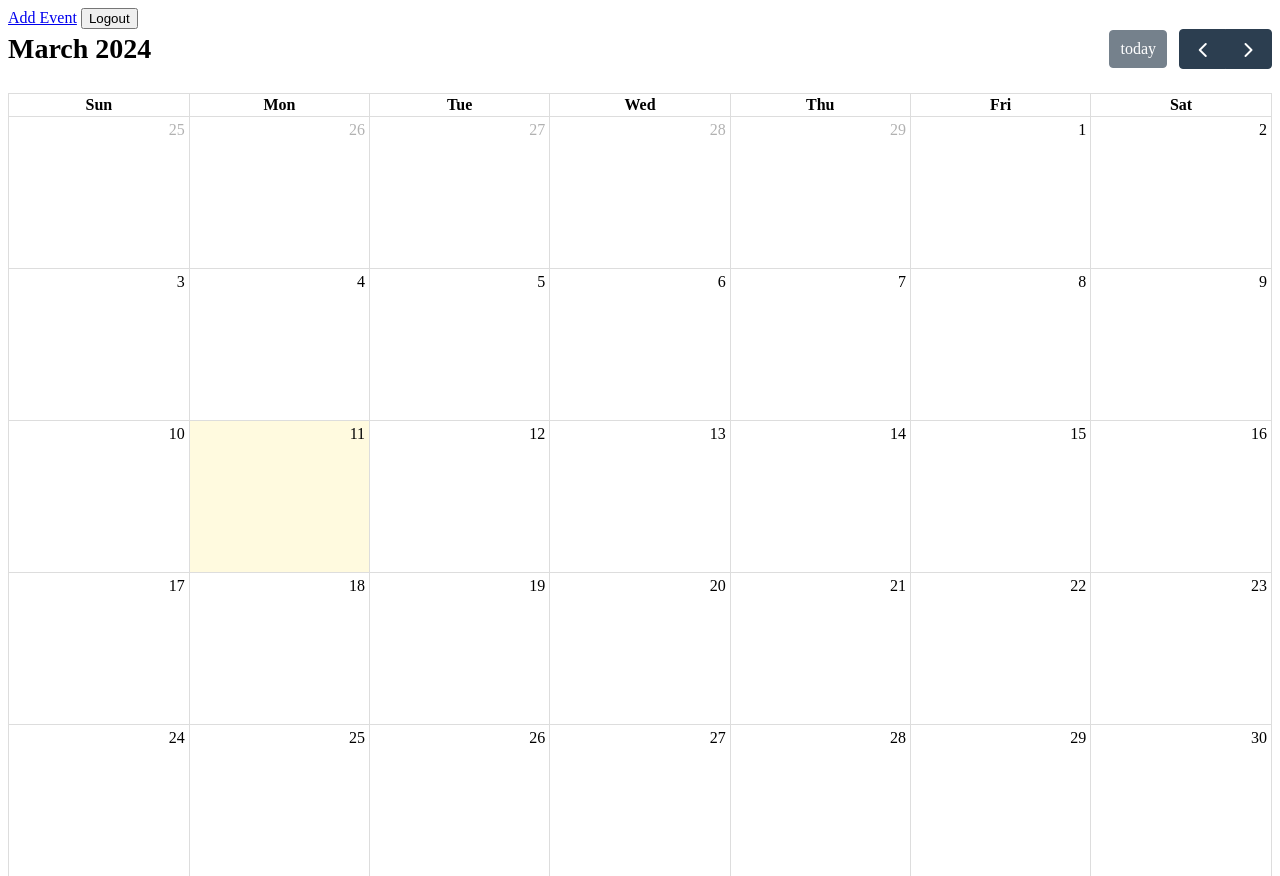
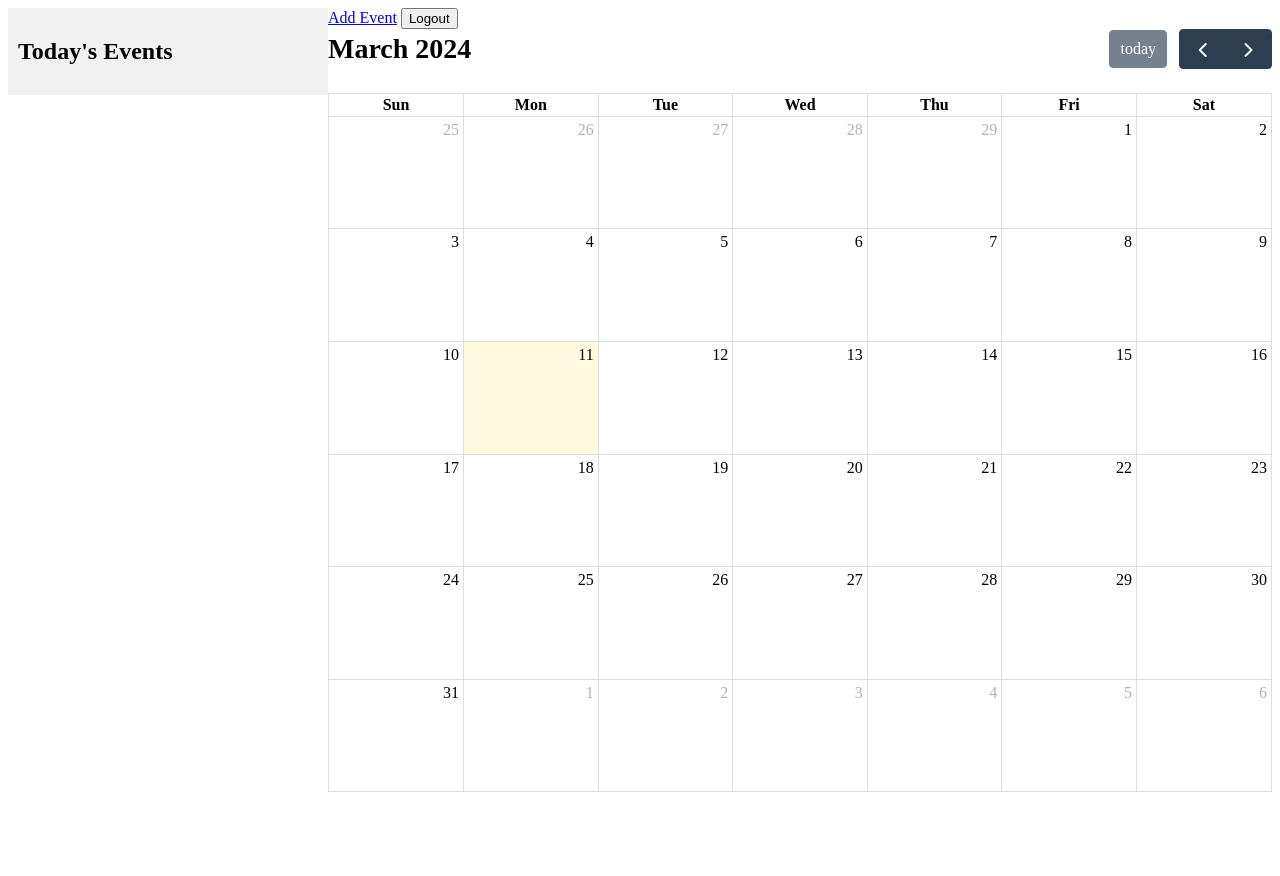
Before and after one commit to matt-wilky/Hello_flask, a Flask app: page /calendar in a window 1280 px wide. Shown: the top 876 px of the page. After the commit the page ends 792 px from the top, so only its background shows below. Run offline with Flask 3, Linux system fonts and the light colour scheme; the visitor is signed in with stand-in values (Sample User, id 1); data that the repository does not hold is empty; some libraries are stand-ins or nearby versions.

Commit message:
Edited in the event sidebar

```diff
--- a/app.py
+++ b/app.py
@@ -1,13 +1,13 @@
 from flask import Flask, render_template, request, redirect, url_for, session
 from flask_sqlalchemy import SQLAlchemy
-from datetime import datetime
+from datetime import datetime, timedelta
 from werkzeug.security import generate_password_hash, check_password_hash
 
 app = Flask(__name__)
 app.secret_key = 'software_engineering'
 
 # Update the SQL Server connection string for Azure SQL Server
-connection_string = 'DRIVER={ODBC Driver 17 for SQL Server};SERVER=time-manager-24.database.windows.net;DATABASE=time-manager-database;UID=CloudSAe3d0c2d0;PWD=Suarez89!;Encrypt=yes;TrustServerCertificate=no;Connection Timeout=1000;'
+connection_string = 'DRIVER={ODBC Driver 17 for SQL Server};SERVER=time-manager-24.database.windows.net;DATABASE=time-manager-database;UID=CloudSAe3d0c2d0;PWD=Suarez89!;Encrypt=yes;TrustServerCertificate=no;Connection Timeout=1500;'
 app.config['SQLALCHEMY_DATABASE_URI'] = f'mssql+pyodbc:///?odbc_connect={connection_string}'
 app.config['SQLALCHEMY_TRACK_MODIFICATIONS'] = False
 db = SQLAlchemy(app)
@@ -44,9 +44,16 @@ def splash_page():
 @app.route('/calendar')
 def calendar():
     user_id = session.get('user_id')
+
     if user_id:
-        new_events = New_Event.query.filter_by(user_id=user_id).all()
-        return render_template('calendar.html', events=new_events)
+        # Retrieve all events for the current user
+        all_events = New_Event.query.filter_by(user_id=user_id).all()
+
+        # Filter events for the current day
+        today = datetime.now().date()
+        today_events = [event for event in all_events if event.start_time.date() == today]
+
+        return render_template('calendar.html', events=all_events, today_events=today_events)
     else:
         return "Unauthorized", 401
 
--- a/templates/calendar.html
+++ b/templates/calendar.html
@@ -5,10 +5,39 @@
     <meta charset="UTF-8">
     <meta name="viewport" content="width=device-width, initial-scale=1.0">
     <link href="https://cdn.jsdelivr.net/npm/fullcalendar@5.9.0/main.min.css" rel="stylesheet">
+    <style>
+        /* Add some styling for the sidebar */
+        .sidebar {
+            width: 300px;
+            float: left;
+            padding: 10px;
+            background-color: #f1f1f1;
+        }
+
+        /* Style the list of events */
+        ul {
+            list-style-type: none;
+            padding: 0;
+        }
+
+        li {
+            margin-bottom: 10px;
+        }
+    </style>
     <title>Calendar</title>
 </head>
 
 <body>
+    <!-- Sidebar displaying current day's events -->
+    <div class="sidebar">
+        <h2>Today's Events</h2>
+        <ul>
+            {% for event in today_events %}
+            <li>{{ event.title }} - {{ event.start_time.strftime('%H:%M') }} to {{ event.end_time.strftime('%H:%M') }}</li>
+            {% endfor %}
+        </ul>
+    </div>
+
     <!-- Link to Add Event Page -->
     <a href="/add_event">Add Event</a>
 
```
